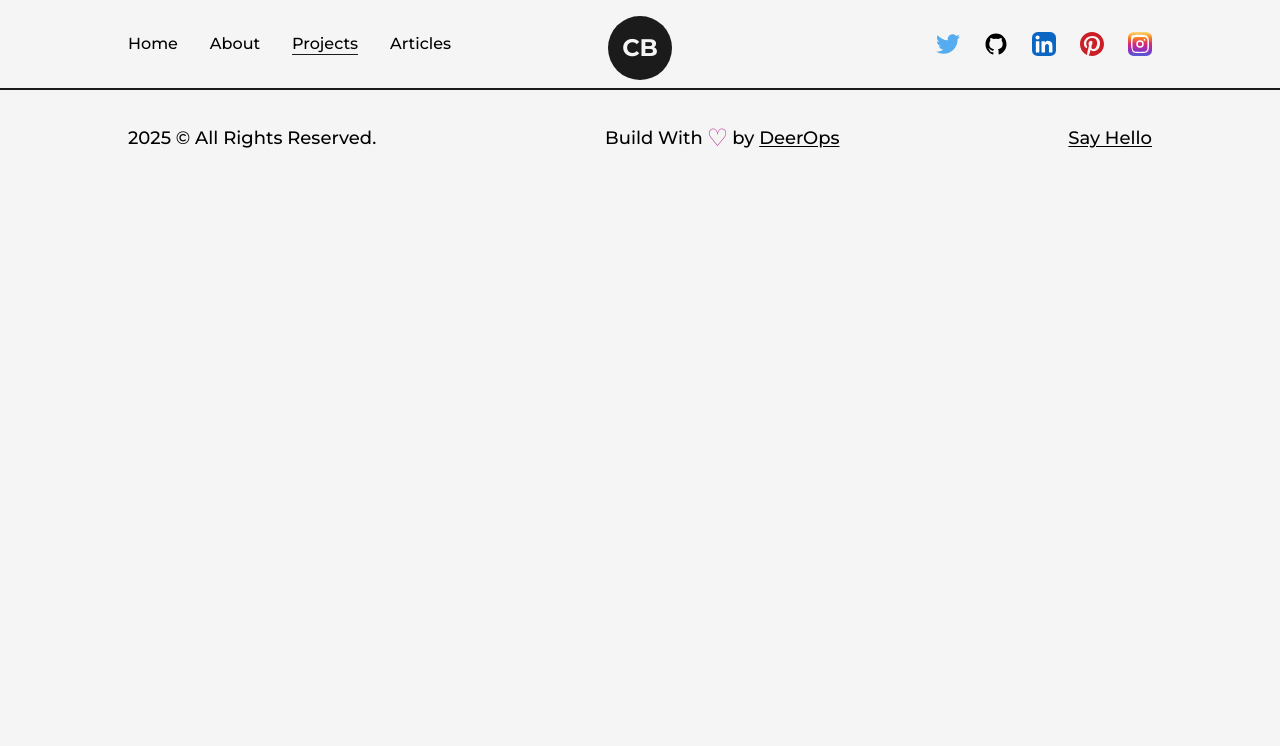
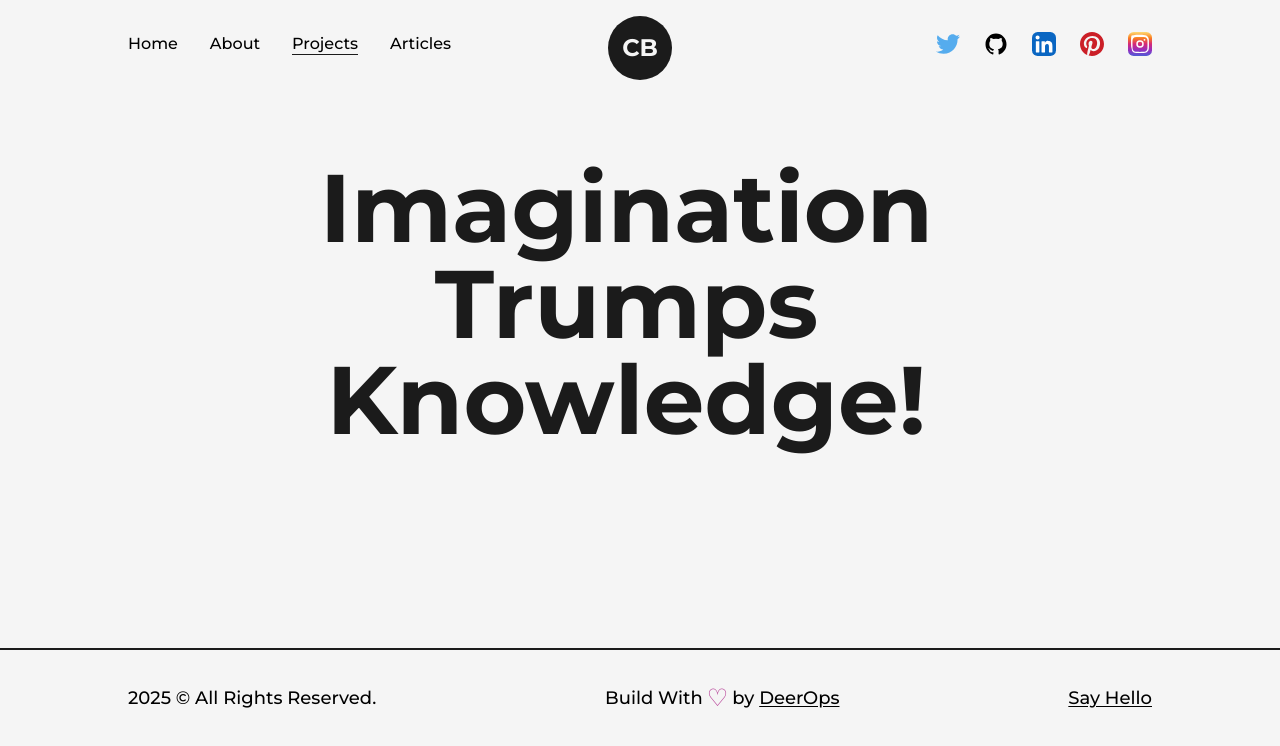
Before and after one commit to sinantech/website, a Next.js app: page /projects in a window 1280 px wide. Shown: the top 746 px of the page. Built offline with nearby package versions, Linux system fonts and the light colour scheme.

Commit message:
projects page v0.2

```diff
--- a/src/pages/projects.js
+++ b/src/pages/projects.js
@@ -1,3 +1,4 @@
+import AnimatedText from "@/components/AnimatedText";
 import Layout from "@/components/Layout";
 import Head from "next/head";
 import React from "react";
@@ -8,10 +9,12 @@ const projects = () => {
       <Head>
         <title>CodeBucks | Projects Page</title>
         <meta name="description" content="any description" />
-        <main>
-          <Layout></Layout>
-        </main>
       </Head>
+      <main className="w-full mb-16 flex flex-col items-center justify-center">
+        <Layout className="pt-16">
+          <AnimatedText text="Imagination Trumps Knowledge!" />
+        </Layout>
+      </main>
     </>
   );
 };
```
